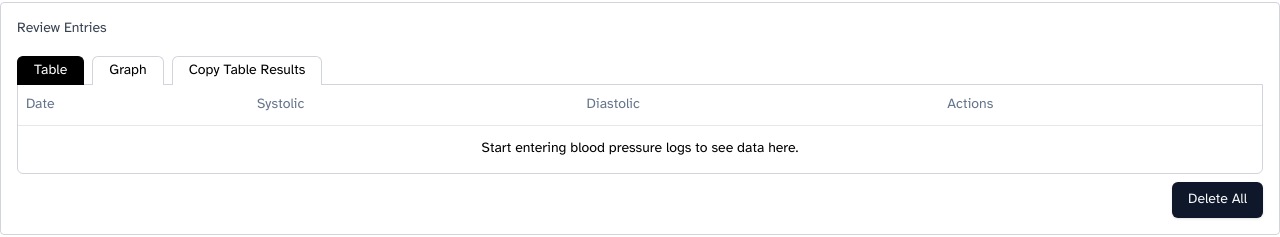
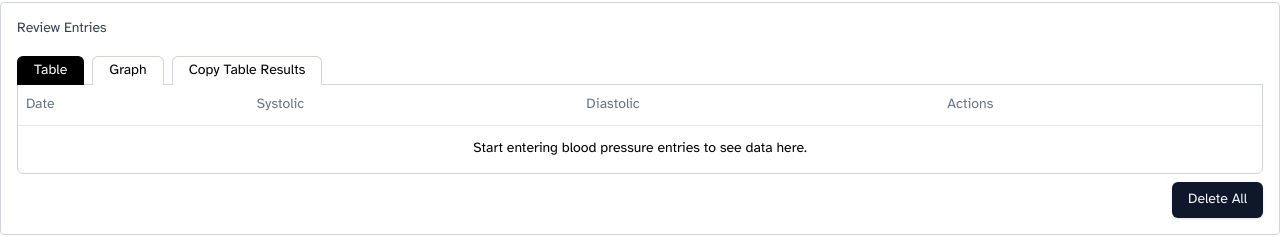
Before and after one commit to cfu288/rounding-sheets, a React (Vite) app: page /tool/blood-pressure-log in a window 1280 px wide. Shown: the part 160-397 px from the top of the page. Built offline with nearby package versions, Linux system fonts and the light colour scheme; what @react-pdf/renderer would draw is missing.

Commit message:
feat: update wording on bp

```diff
--- a/src/components/BPTable/BPTable.tsx
+++ b/src/components/BPTable/BPTable.tsx
@@ -446,7 +446,8 @@ const BPLogTable = () => {
                           colSpan={columns.length}
                           className="h-12 text-center"
                         >
-                          Start entering blood pressure logs to see data here.
+                          Start entering blood pressure entries to see data
+                          here.
                         </TableCell>
                       </TableRow>
                     )}
@@ -506,7 +507,7 @@ const BPLogTable = () => {
                       <code>
                         {data.length > 0
                           ? markdownRepresentation
-                          : "Start entering blood pressure logs to see data here."}
+                          : "Start entering blood pressure entries to see data here."}
                       </code>
                     </pre>
                   </div>
```
